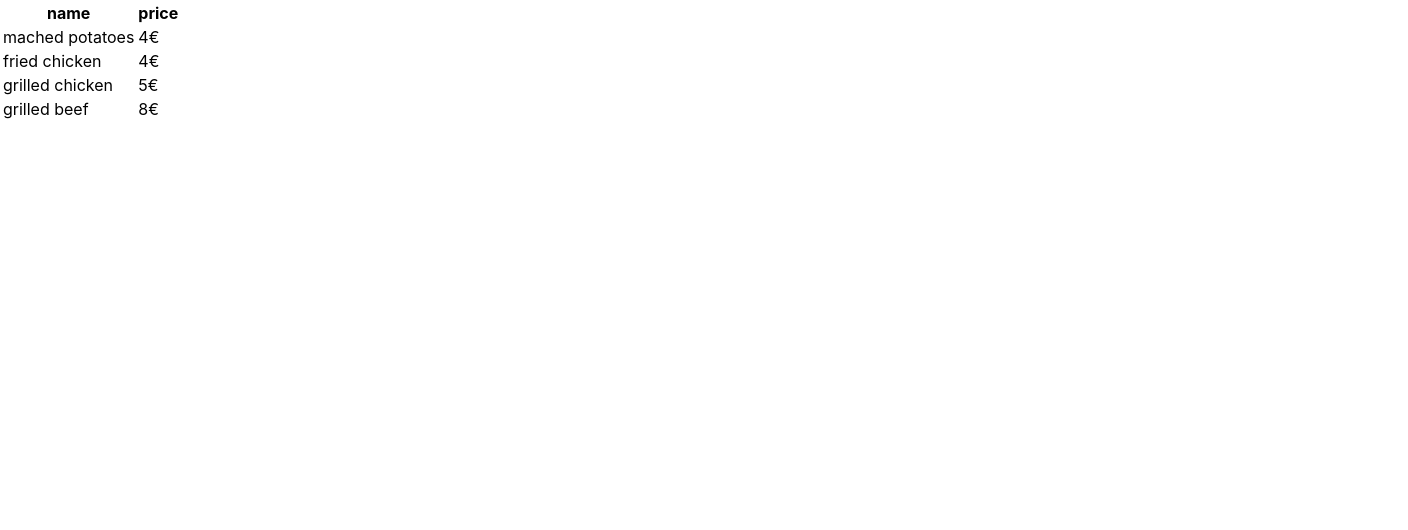
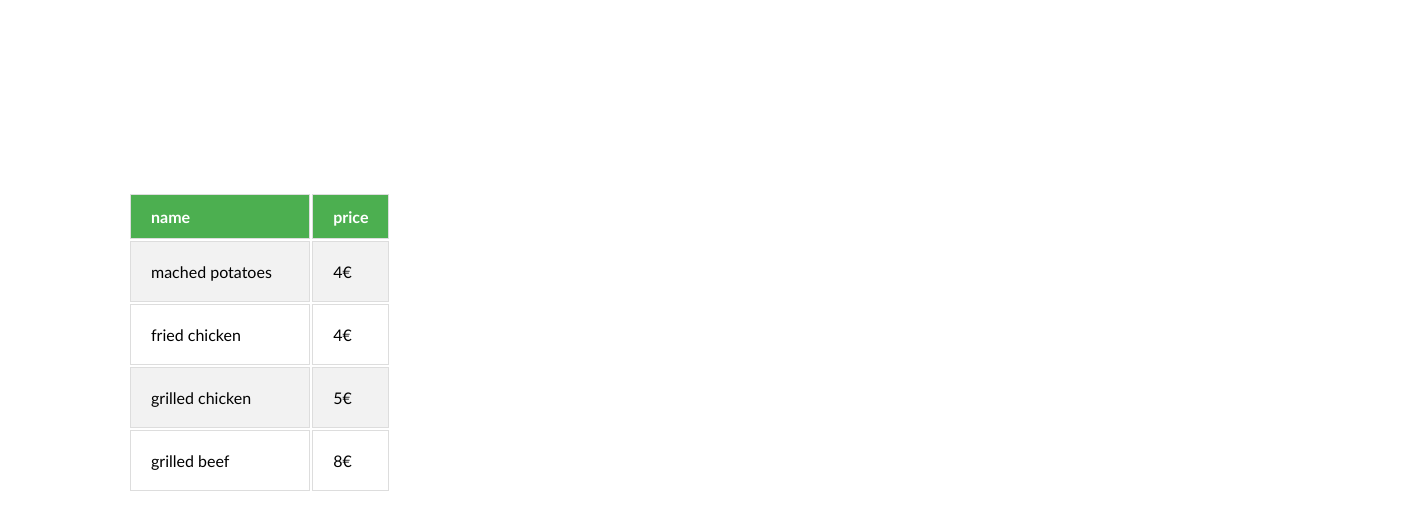
Before and after one commit to Botifier/react_drf_menu, a React (Create React App) app in the folder frontend/: page / in a window 1280 px wide. Shown: the top 530 px of the page, 1408 px wide, since content can reach past the window. Built offline with nearby package versions, Linux system fonts and the light colour scheme.

Commit message:
add basic styling

```diff
--- a/frontend/src/components/App.css
+++ b/frontend/src/components/App.css
@@ -0,0 +1,3 @@
+div {
+    margin: 15% 5%;
+}
--- a/frontend/src/components/Menu.css
+++ b/frontend/src/components/Menu.css
@@ -0,0 +1,23 @@
+div {
+    font-family: "Trebuchet MS", Arial, Helvetica, sans-serif;
+    border-collapse: collapse;
+    width: 100%;
+  }
+
+td, th {
+    border: 1px solid #ddd;
+    padding: 20px;
+    width: 70%;
+  }
+
+tr:nth-child(even){background-color: #f2f2f2;}
+
+tr:hover {background-color: #ddd;}
+
+th {
+    padding-top: 12px;
+    padding-bottom: 12px;
+    text-align: left;
+    background-color: #4CAF50;
+    color: white;
+  }
```
